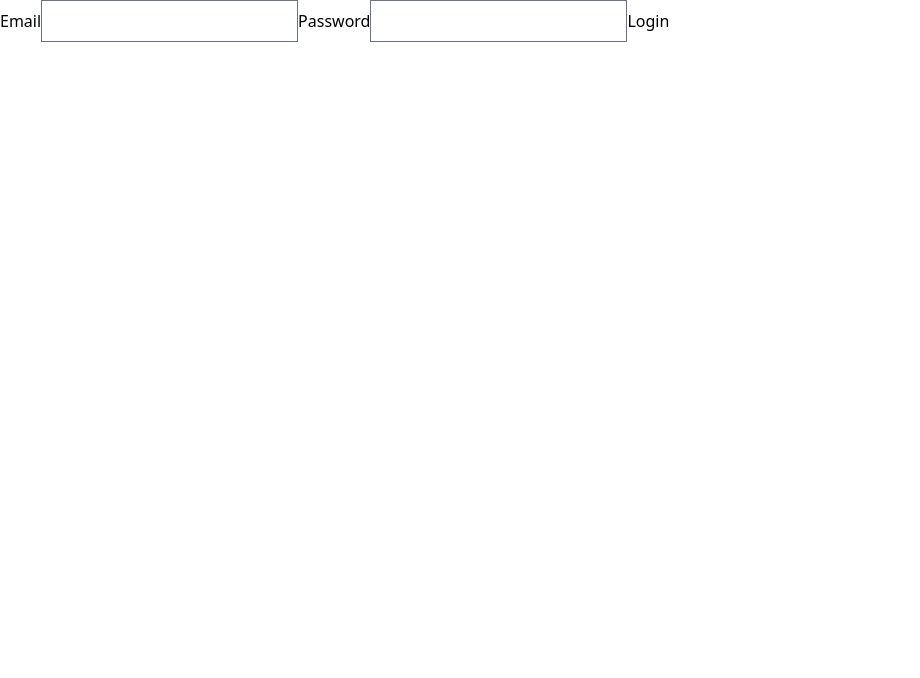
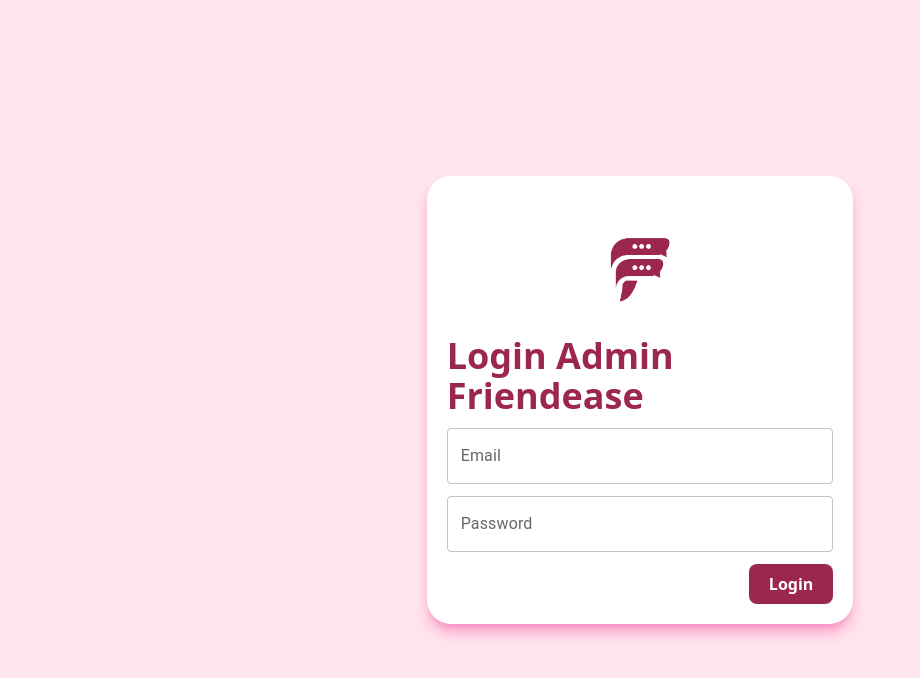
Before and after one commit to heptavators/friendease-frontend, a React (Vite) app: page /admin/login in a window 1280 px wide. Shown: the top 678 px of the page, without its empty margins (0-920 px from the left). Built offline with nearby package versions, Linux system fonts and the light colour scheme; no server answers.

Commit message:
style: login page

```diff
--- a/src/pages/admin/Login.tsx
+++ b/src/pages/admin/Login.tsx
@@ -1,6 +1,7 @@
+import { TextField } from "@mui/material";
 import { apiRoute } from "helpers/ApiRoute";
 import { useForm } from "react-hook-form";
-import { redirect, useNavigate } from "react-router-dom";
+import { useNavigate } from "react-router-dom";
 
 interface LoginForm {
     email: string;
@@ -37,12 +38,41 @@ export default function Login() {
     }
 
     return (
-        <form onSubmit={form.handleSubmit(onSubmit)}>
-            <label>Email</label>
-            <input type="email" {...form.register("email")} />
-            <label>Password</label>
-            <input type="password" {...form.register("password")} />
-            <button type="submit">Login</button>
-        </form>
+        <div className="bg-neutralPrimary w-screen min-h-screen h-full flex flex-col justify-center">
+            <div className="mx-auto bg-white w-1/3 rounded-3xl shadow-pink-400/70 shadow-lg p-5">
+                <img
+                    src="/favicon.png"
+                    className="w-1/3 mx-auto"
+                    alt="logo"
+                />
+                <p className="text-4xl font-bold text-primary flex justify-center my-3">
+                    Login Admin Friendease
+                </p>
+                <form onSubmit={form.handleSubmit(onSubmit)} className="flex flex-col gap-3">
+                    <TextField
+                        id="standard-basic"
+                        label="Email"
+                        type="email"
+                        variant="outlined"
+                        {...form.register("email")}
+                    />
+                    <TextField
+                        id="standard-basic"
+                        label="Password"
+                        variant="outlined"
+                        type="password"
+                        {...form.register("password")}
+                    />
+                    <div className="flex justify-end">
+                        <button
+                            type="submit"
+                            className="bg-primary text-white font-semibold rounded-lg py-2 px-5"
+                        >
+                            Login
+                        </button>
+                    </div>
+                </form>
+            </div>
+        </div>
     );
 }
```
